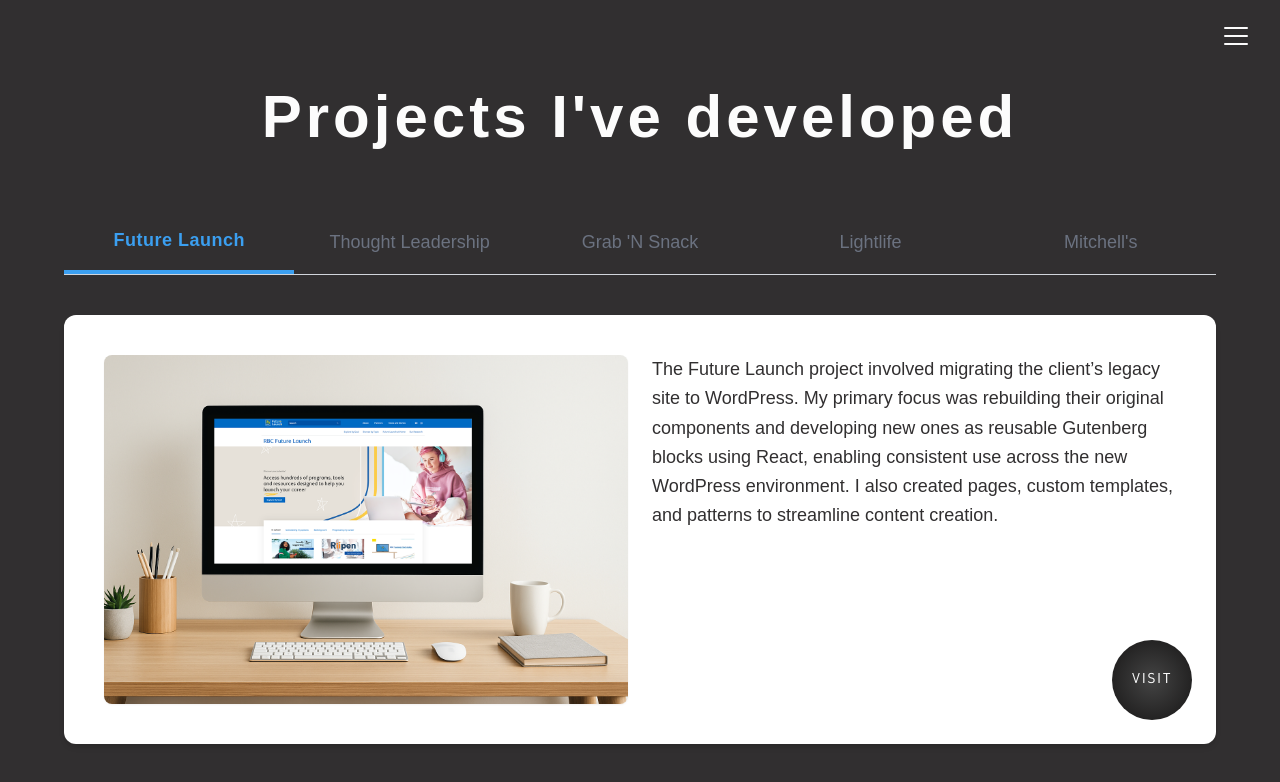
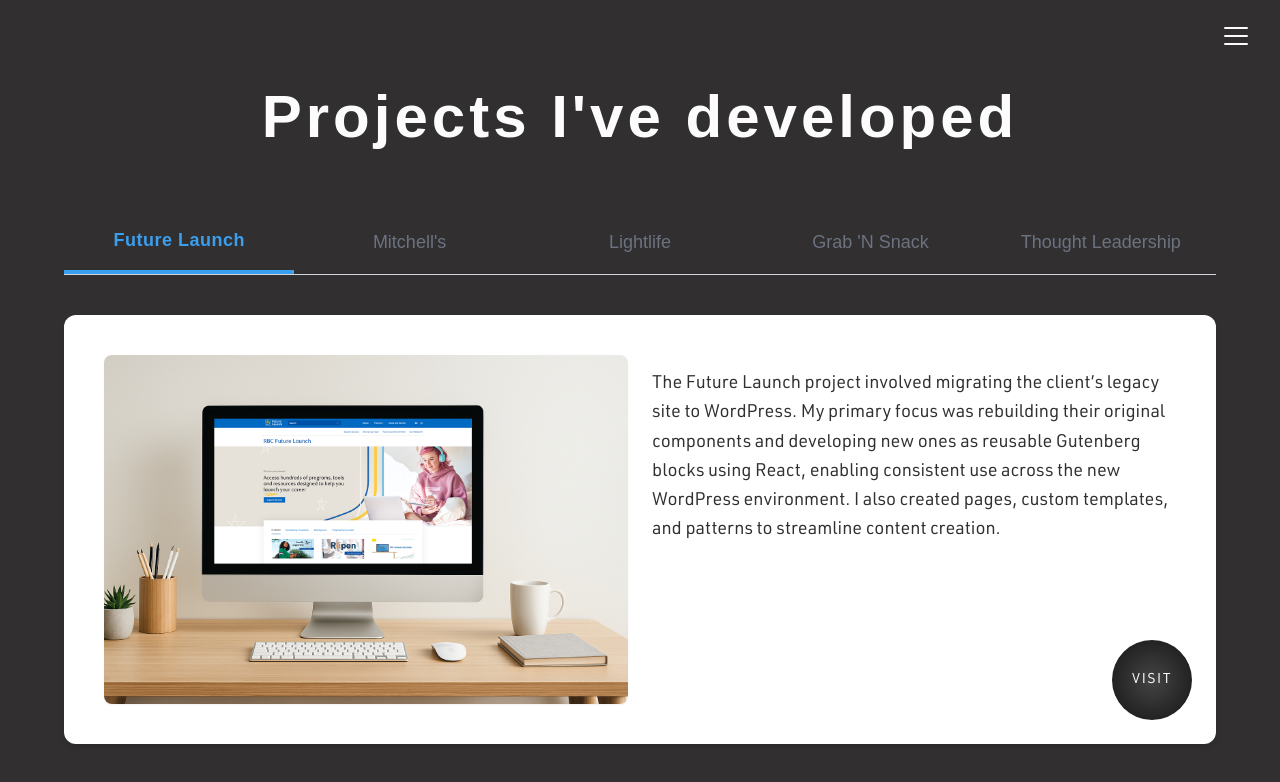
Before and after one commit to AdrianKitsu/my-portfolio, a React (Create React App) app: page /portfolio in a window 1280 px wide. Shown: the top 782 px of the page. Built offline with nearby package versions, Linux system fonts and the light colour scheme; a web font is replaced by a local one.

Commit message:
minor styling and portfolio redirect  fix

```diff
--- a/src/pages/Portfolio.tsx
+++ b/src/pages/Portfolio.tsx
@@ -1,5 +1,5 @@
 import React, { useState, useEffect } from "react";
-import { useParams, useNavigate } from "react-router-dom";
+import { useLocation, useNavigate } from "react-router-dom";
 import grabnsnackBanner from "../assets/images/gns-tablet.png";
 import mitchellsBanner from "../assets/images/laptop-mitchells.png";
 import tempehfyBanner from "../assets/images/tempehfy-cell.png";
@@ -8,10 +8,10 @@ import thoughtBanner from "../assets/images/TL-phonepng.png";
 
 const tabs = [
   { label: "Future Launch", id: "tab-future" },
+  { label: "Mitchell's", id: "tab-mitch" },
+  { label: "Lightlife", id: "tab-tempeh" },
+  { label: "Grab 'N Snack", id: "tab-gns" },
   { label: "Thought Leadership", id: "tab-thought" },
-  { label: "Grab 'N Snack", id: "tab-gns" },
-  { label: "Lightlife", id: "tab-tempeh" },
-  { label: "Mitchell's", id: "tab-mitch" },
 ];
 
 const tabContent: {
@@ -22,37 +22,38 @@ const tabContent: {
     href: "https://www.rbc.com/en/future-launch/",
     text: `The Future Launch project involved migrating the client’s legacy site to WordPress. My primary focus was rebuilding their original components and developing new ones as reusable Gutenberg blocks using React, enabling consistent use across the new WordPress environment. I also created pages, custom templates, and patterns to streamline content creation.`,
   },
-  "Thought Leadership": {
-    image: thoughtBanner,
-    href: "https://www.rbc.com/en/thought-leadership/",
-    text: `This project involved migrating the client’s legacy site to WordPress, including both the Thought Leadership and Climate Action Institute sites. My primary focus was rebuilding existing components and developing new ones as reusable Gutenberg blocks using React. I also recreated key pages, custom templates, menus, and patterns to closely match the original site’s design.`,
+  "Mitchell's": {
+    image: mitchellsBanner,
+    href: "https://www.mitchellsfoods.ca/",
+    text: `The Mitchell's site was a rebrand project where I was responsible for quality control and styling adjustments. This included reviewing component implementation across pages and refining styles to align with the updated brand direction.`,
+  },
+  Lightlife: {
+    image: tempehfyBanner,
+    href: "https://lightlife.com/tempehfy/",
+    text: `This project supported the launch of the Tempeh product line. In collaboration with the design team, we built several new components for the Tempehfy page. Since the site was built on an older full-site editing system, we implemented a number of compatibility adjustments to support Gutenberg-based components. The Tempehfy page underwent two separate launches, each with distinct designs. Despite tight deadlines and last-minute design changes, we ensured a smooth and on-time deployment. My main responsibilities included creating the react gutenberg components, setting up the pages and templates, communicating with the Team Lead and designers for better understanding of the vision and last minute change requests, and mentoring a newer developer who was brought onto the project.`,
   },
   "Grab 'N Snack": {
     image: grabnsnackBanner,
     href: "https://www.grabnsnack.ca/",
     text: `The Grab 'N Snack project was a full site rebrand. While only a few new components were introduced, the bulk of the work focused on global styling updates, layout adjustments, and re-styling inherited components from the parent theme to align with the new visual identity.`,
   },
-  Lightlife: {
-    image: tempehfyBanner,
-    href: "https://lightlife.com/tempehfy/",
-    text: `This project supported the launch of the Tempeh product line. In collaboration with the design team, we built several new components for the Tempehfy page. Since the site was built on an older full-site editing system, we implemented a number of compatibility adjustments to support Gutenberg-based components. The Tempehfy page underwent two separate launches, each with distinct designs. Despite tight deadlines and last-minute design changes, we ensured a smooth and on-time deployment. My main responsibilities included creating the react gutenberg components, setting up the pages and templates, communicating with the Team Lead and designers for better understanding of the vision and last minute change requests, and mentoring a newer developer who was brought onto the project.`,
-  },
-  "Mitchell's": {
-    image: mitchellsBanner,
-    href: "https://www.mitchellsfoods.ca/",
-    text: `The Mitchell's site was a rebrand project where I was responsible for quality control and styling adjustments. This included reviewing component implementation across pages and refining styles to align with the updated brand direction.`,
+  "Thought Leadership": {
+    image: thoughtBanner,
+    href: "https://www.rbc.com/en/thought-leadership/",
+    text: `This project involved migrating the client’s legacy site to WordPress, including both the Thought Leadership and Climate Action Institute sites. My primary focus was rebuilding existing components and developing new ones as reusable Gutenberg blocks using React. I also recreated key pages, custom templates, menus, and patterns to closely match the original site’s design.`,
   },
 };
 
 const Portfolio = () => {
-  const { tabId } = useParams();
+  const location = useLocation();
   const navigate = useNavigate();
   const [activeTab, setActiveTab] = useState(tabs[0].label);
 
   useEffect(() => {
-    const matched = tabs.find((tab) => tab.id === tabId);
+    const hash = location.hash.replace("#", "");
+    const matched = tabs.find((tab) => tab.id === hash);
     if (matched) setActiveTab(matched.label);
-  }, [tabId]);
+  }, [location.hash]);
 
   const { image, text, href } = tabContent[activeTab];
 
@@ -109,7 +110,7 @@ const Portfolio = () => {
             className="rounded-lg max-w-full shadow-sm"
           />
           <div className="flex flex-col justify-between">
-            <p className="text-[#312f30] text-[17px] leading-relaxed font-futura text-lg text-left mb-[60px]">
+            <p className="text-[#312f30] text-[17px] leading-relaxed font-urw text-lg text-left mb-[30px] mt-[15px]">
               {text}
             </p>
           </div>
@@ -118,7 +119,7 @@ const Portfolio = () => {
             href={href}
             className="absolute bottom-6 right-6 flex items-center justify-center rounded-full w-[80px] h-[80px] tracking-[1.5px] text-[#fcfcfc] font-urw text-[18px] uppercase text-sm
       bg-[radial-gradient(circle_at_center,_#444_0%,_#1f1e1e_80%)]
-      hover:bg-[radial-gradient(circle_at_center,_#ffffff_0%,_#dcdcdc_80%)]
+      hover:bg-[radial-gradient(circle_at_center,_#ffffff_0%,_#f8f8f8_80%)]
       hover:text-[#312f30] hover:border hover:border-[#312f30]
       transition-all duration-500 mt-[30px] sm:mt-[0]"
           >
```
